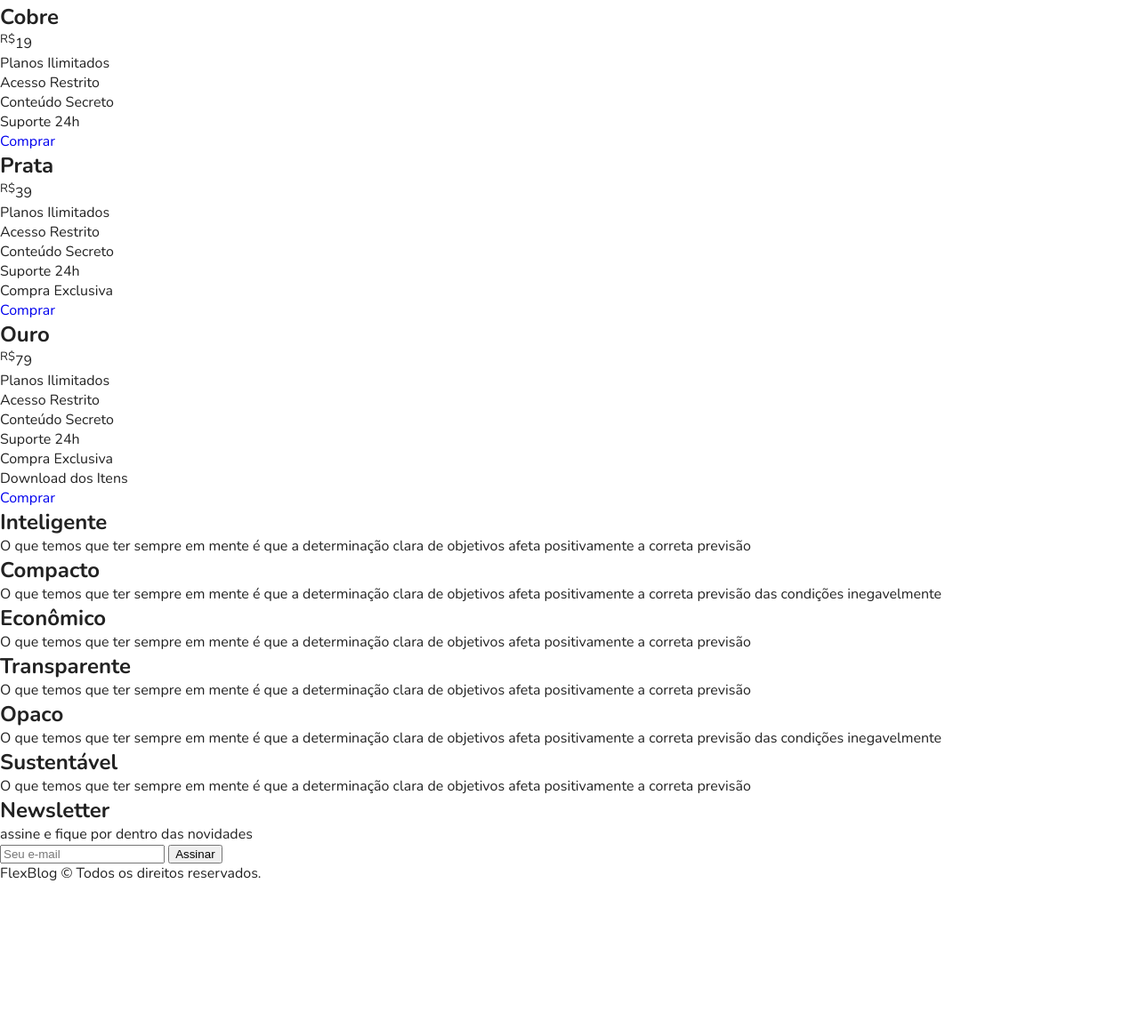
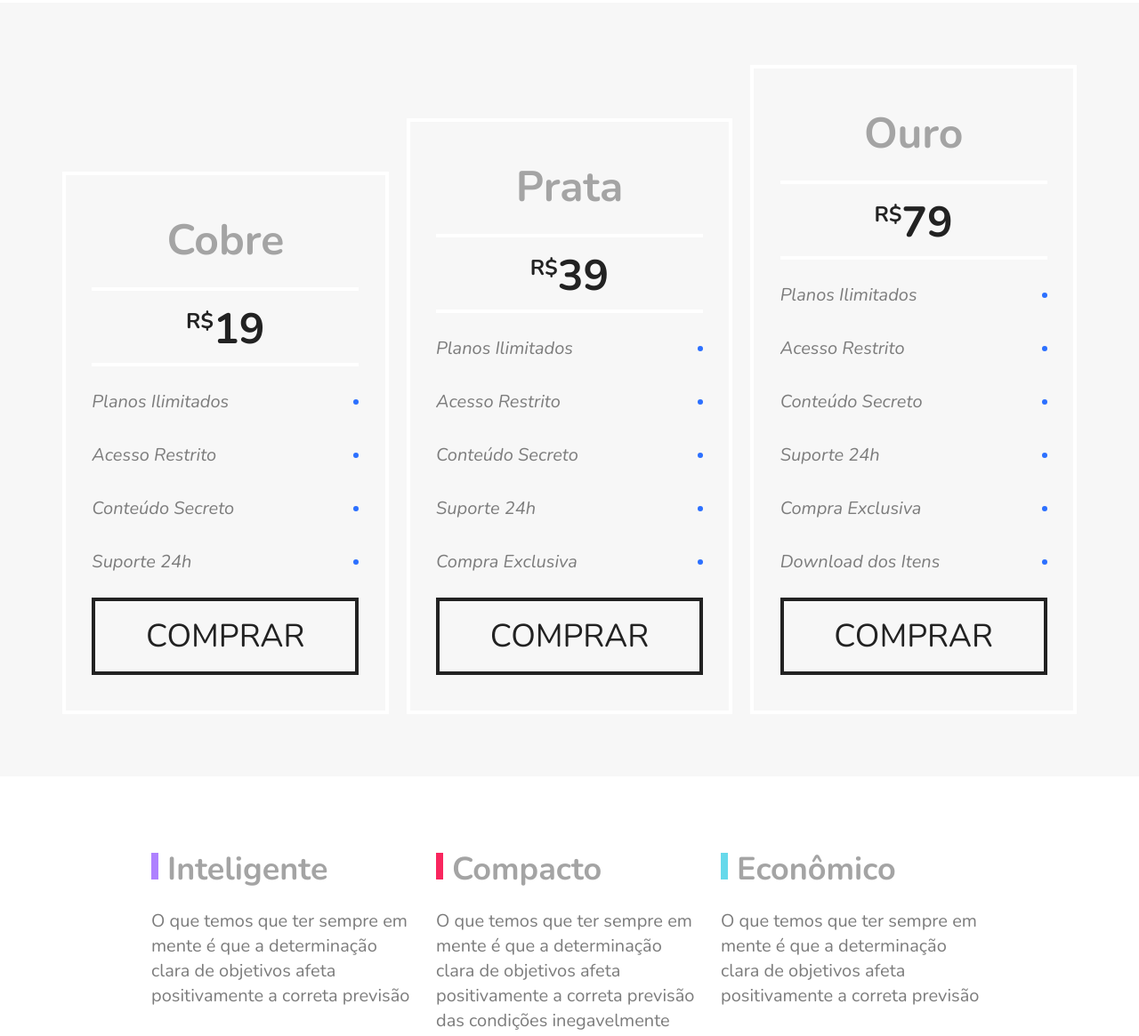
Before and after one commit to irailtonreis/flexblog, a plain HTML site: page index.html in a window 1280 px wide. Shown: the part 1788-2953 px from the top of the page at 89% size. Before the commit the page ends 2781 px from the top, so only its background shows below. Drawn offline with nearby package versions, Linux system fonts and the light colour scheme.

Commit message:
style: adiciona estilo seção preço e seção qualidade

```diff
--- a/css/style.css
+++ b/css/style.css
@@ -163,3 +163,133 @@ img{
 .blue{
     border-top: 8px solid #66d9eb;
 }
+.preco{
+    background: #f7f7f7;
+    padding: 60px;
+    display: flex;
+    flex-wrap: wrap;
+    align-items: flex-end;
+}
+
+.preco-item{
+    flex: 1 1 260px;
+    border: 4px solid white;
+    padding: 20px;
+    margin: 10px;
+}
+
+.preco-item h2{
+    font-size: 3em;
+    color: #a4a4a4;
+    text-align: center;
+    margin-top: 20px;
+}
+
+.preco-item span {
+    max-width: 300px;
+    margin: 20px auto;
+    display: block;
+    font-size: 3em;
+    text-align: center;
+    font-weight: bold;
+    padding: 10px 0 5px 0;
+    border-top: 4px solid white;
+    border-bottom: 4px solid white;
+}
+
+.preco-item sup{
+    font-size: 1.5rem;
+}
+.preco-item li{
+    display: flex;
+    justify-content: space-between;
+    align-items: center;
+    margin-bottom: 20px;
+}
+.preco-item ul {
+    max-width: 300px;
+    margin: 20px auto;
+    font-size: 1.25em;
+    line-height: 2;
+    font-style: italic;
+    color: #7c7c7c;
+}
+
+.preco-item li::after{
+    content: '';
+    display: block;
+    width: 6px;
+    height: 6px;
+    background: #2c70ff;
+    border-radius: 50%;
+}
+
+.preco-item a {
+    max-width: 300px;
+    display: block;
+    margin: 20px auto;
+    border: 4px solid;
+    color: #222222;
+    text-transform: uppercase;
+    font-size: 2.25em;
+    padding: 15px 0;
+    text-align: center;
+}
+
+@media(max-width: 800px){
+    .preco{
+        padding-left: 10px;
+        padding-right: 10px;
+    }
+    .preco .preco-item:nth-child(3){
+        order: -2;
+    }
+    .preco .preco-item:nth-child(2){
+        order: -1;
+    }
+}
+
+.qualidade {
+    max-width: 960px;
+    margin: 60px auto;
+    display: flex;
+    flex-wrap: wrap;
+}
+
+.qualidade-item{
+    flex: 1 1 300px;
+    margin: 20px 10px;
+}
+
+.qualidade h2{
+    font-size: 2.25em;
+    color: #a4a4a4;
+    margin-bottom: 20px;
+}
+
+.qualidade-item h2::before{
+    content: '';
+    display: inline-block;
+    width: 8px;
+    height: 30px;
+    margin-right: 10px;
+    background: blue;
+}
+
+.qualidade-item:nth-of-type(3n+1) h2::before{
+    background: #ae81ff;
+}
+
+.qualidade-item:nth-of-type(3n+2) h2::before{
+    background: #f9265e;
+}
+
+.qualidade-item:nth-of-type(3n+3) h2::before{
+    background: #66d9eb;
+}
+
+.qualidade-item p {
+    font-size: 1.25em;
+    line-height: 1.4;
+    color: #7c7c7c;
+}
```
